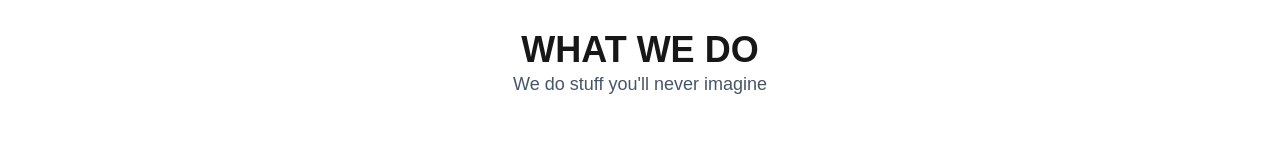
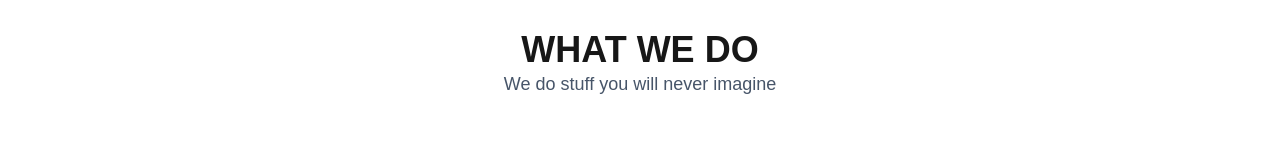
Before and after one commit to coderkwan/big_c, a Next.js app: page / in a window 1280 px wide. Shown: the part 762-922 px from the top of the page. Built offline with nearby package versions, Linux system fonts and the light colour scheme.

Commit message:
home page full 2

```diff
--- a/app/page.tsx
+++ b/app/page.tsx
@@ -56,7 +56,7 @@ export default function Home() {
             clearInterval(interval);
             clearInterval(interval_images);
         };
-    }, []);
+    }, [images.length, titles.length]);
 
     return (
         <main>
@@ -89,7 +89,7 @@ export default function Home() {
             <section className="my-[10rem] flex flex-col gap-4 items-center">
                 <div className="text-center mb-[3rem]">
                     <h2 className="text-4xl font-bold uppercase">What we do</h2>
-                    <p className="text-lg text-slate-600">We do stuff you'll never imagine</p>
+                    <p className="text-lg text-slate-600">We do stuff you will never imagine</p>
                 </div>
                 <div className="grid grid-cols-1 md:grid-cols-2 lg:grid-cols-3 gap-10">
                     <div className="flex flex-col justify-between px-6 pb-6 shadow-lg border border-slate-300 gap-5 ">
```
